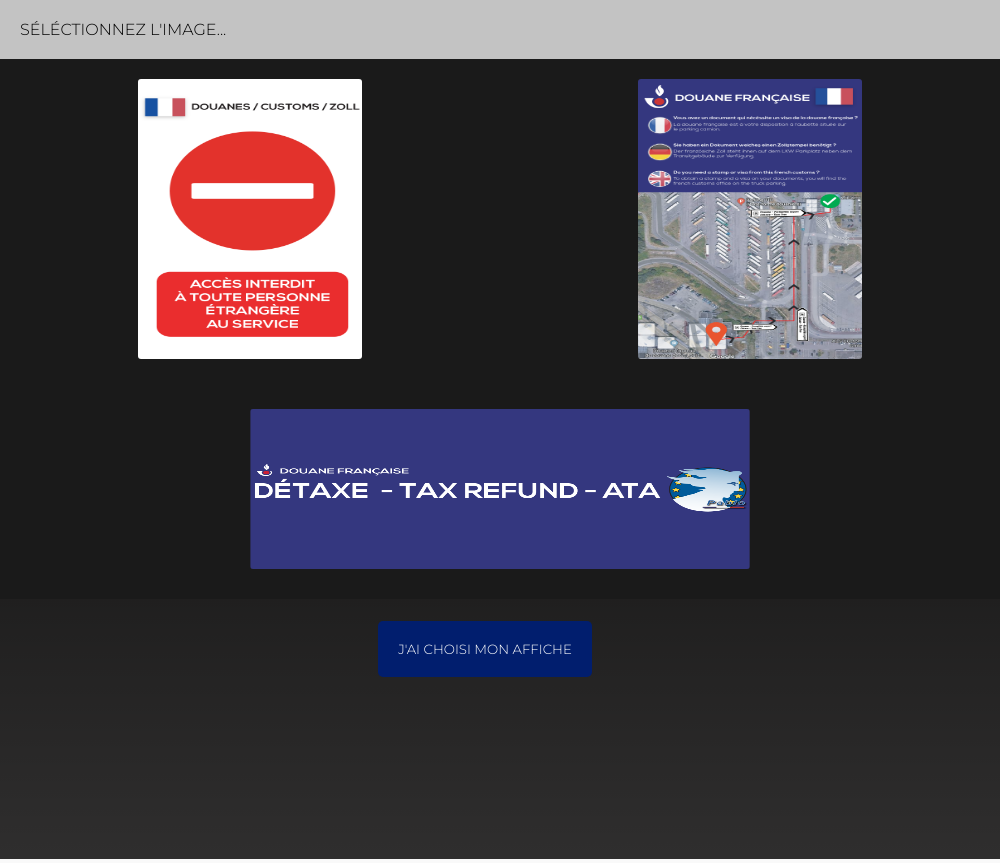
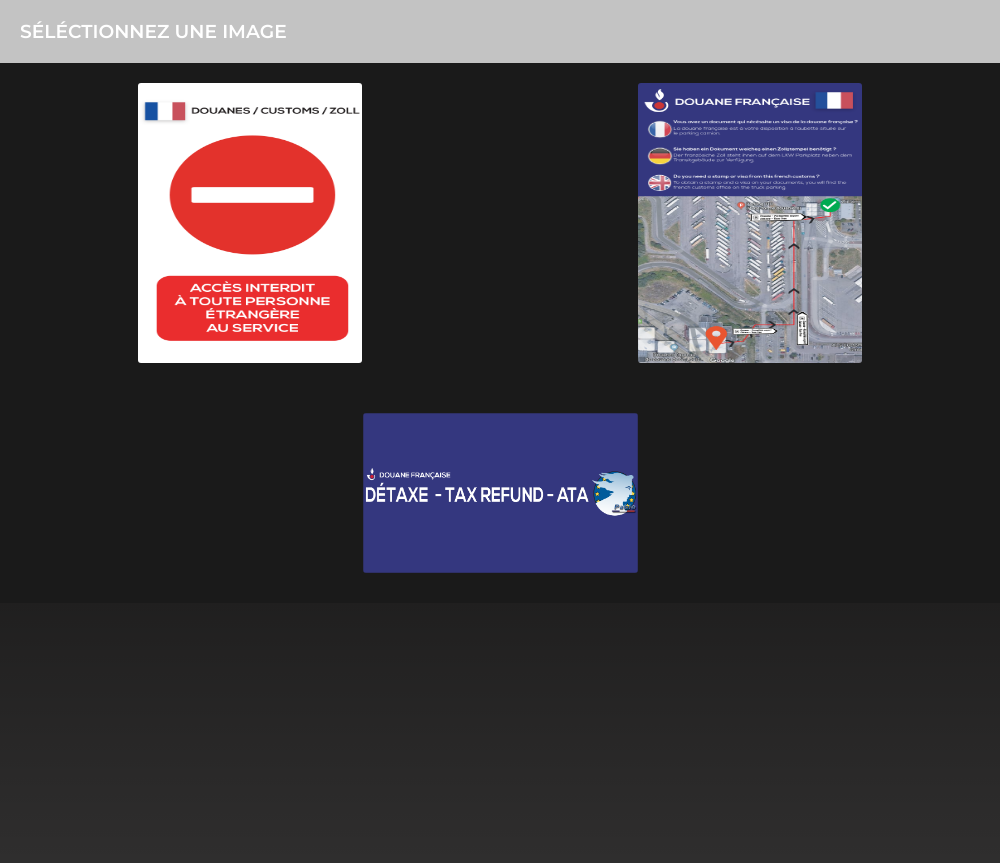
Before and after one commit to Snouzy/dynamic-multiple-screens, an Electron app: page src/add.html in a window 1000 px wide. Drawn offline with Linux system fonts and the light colour scheme.

Commit message:
organize & css

```diff
--- a/assets/css/add.css
+++ b/assets/css/add.css
@@ -1,10 +1,9 @@
 body {
    background: #dfdfdf;
-   color: #000;
    overflow: hidden;
 }
 
-p.notify {
+.notify {
    background: #c3c3c3;
    margin: 0;
    padding: 20px;
@@ -13,11 +12,12 @@
 }
 img {
    border-radius: 3px;
+   transition: all 0.4s ease;
 }
 img:hover {
    cursor: pointer;
    opacity: 0.7;
-   transform: scale(1.05);
+   transform: scale(1.03);
    transition: all 0.4s ease;
 }
 /*
@@ -27,7 +27,7 @@
 
 #affiche_pablo {
    height: 100%;
-   width: 50vw;
+   width: 275px;
 }
 
 #acces_interdit2,
@@ -60,11 +60,8 @@
    height: 20%;
 }
 .row4 {
-   width: 100%;
-   height: 100px;
-   margin-bottom: 20px;
+   display: flex;
    align-items: center;
-   display: flex;
    justify-content: space-around;
 }
 
--- a/main.js
+++ b/main.js
@@ -14,7 +14,7 @@
    // et charger le fichier index.html de l'application.
    win.loadFile('src/index.html');
 
-   win.webContents.openDevTools();
+   // win.webContents.openDevTools();
    // Ouvre les DevTools.
 }
 // const menu = Menu.buildFromTemplate([
--- a/src/add.html
+++ b/src/add.html
@@ -11,8 +11,9 @@
 </head>
 
 <body>
-   <p class="notify">Séléctionnez l'image...</p>
+   <h3 class="notify">Séléctionnez une image</h3>
    <div class="principal-row">
+
       <div class="row2">
          <img src="../assets/images/acces_interdit2.png" id="acces_interdit2">
          <img src="../assets/images/parking.png" id="parking">
@@ -21,9 +22,10 @@
          <img src="../assets/images/affiche_pablo.png" id="affiche_pablo">
 
       </div>
-      <div class="row4">
-         <button id="closeBtn">J'ai choisi mon affiche</button>
-      </div>
+      <!-- <div class="row4">
+          <h1>Sélectionnez une image</h1>
+       <button id="closeBtn">J'ai choisi mon affiche</button>
+   </div> -->
    </div>
 
    <script src="add.js"></script>
--- a/src/add.js
+++ b/src/add.js
@@ -56,7 +56,7 @@
          width: screen.width,
          height: screen.height
       });
-      win.webContents.openDevTools();
+      // win.webContents.openDevTools();
 
       modalPath = path.join('file://', __dirname, `${this.id}.html`);
 
--- a/src/index.js
+++ b/src/index.js
@@ -89,6 +89,7 @@
          show: false,
          frame: true,
          alwaysOnTop: true,
+         backgroundColor: '#1a1a1a',
          width: 600,
          height: 1000
       });
@@ -96,7 +97,7 @@
       win.setMenu(null);
       win.loadURL(modalPath);
       win.show();
-      win.webContents.openDevTools();
+      // win.webContents.openDevTools();
       rowClicked = this.id;
       ipc.send('add-img', rowClicked);
 
```
